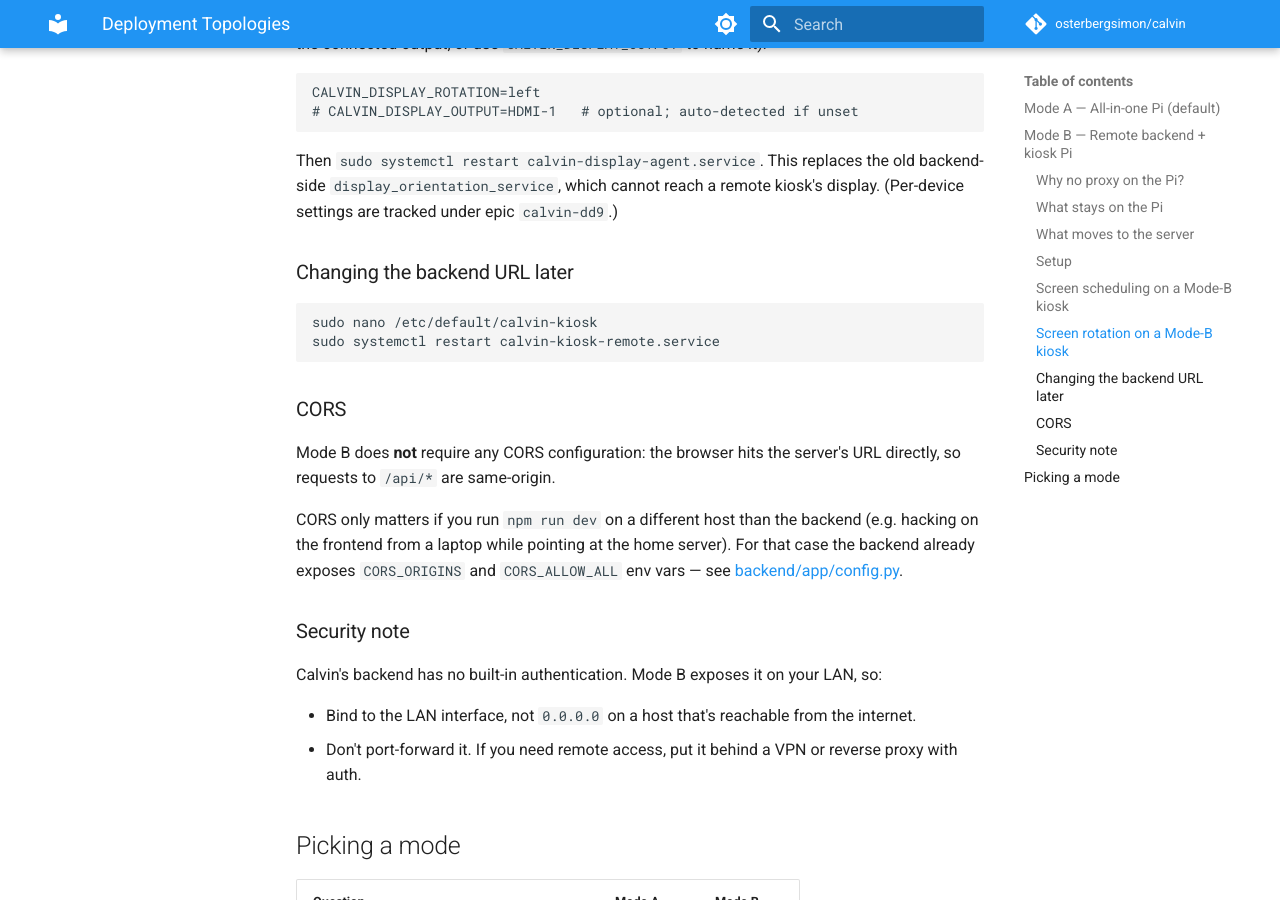
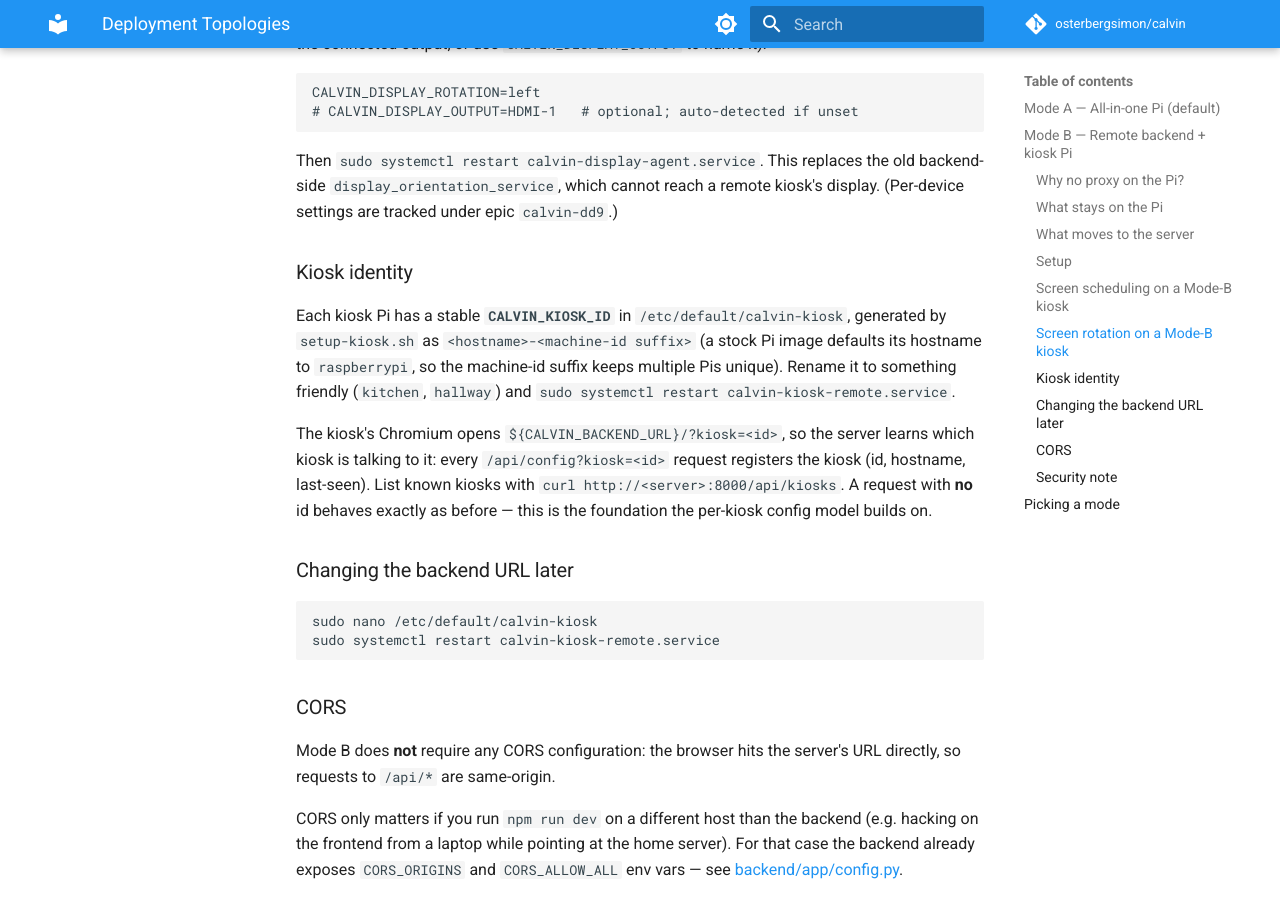
Before and after one commit to osterbergsimon/calvin, an MkDocs documentation site: the page built from docs/setup/DEPLOYMENT_TOPOLOGIES.md, in a window 1280 px wide and 900 px high, scrolled down 2871 px. Built offline with MkDocs 1.6.1 and Material for MkDocs 9.7.7, drawn with Linux system fonts in a browser that asks for light colours; comment, search, counter and statistics services are not loaded.

Commit message:
docs(kiosk): document kiosk identity (dd9.2)

````diff
--- a/docs/setup/DEPLOYMENT_TOPOLOGIES.md
+++ b/docs/setup/DEPLOYMENT_TOPOLOGIES.md
@@ -141,6 +141,20 @@ Then `sudo systemctl restart calvin-display-agent.service`. This replaces the
 old backend-side `display_orientation_service`, which cannot reach a remote
 kiosk's display. (Per-device settings are tracked under epic `calvin-dd9`.)
 
+### Kiosk identity
+
+Each kiosk Pi has a stable **`CALVIN_KIOSK_ID`** in `/etc/default/calvin-kiosk`,
+generated by `setup-kiosk.sh` as `<hostname>-<machine-id suffix>` (a stock Pi
+image defaults its hostname to `raspberrypi`, so the machine-id suffix keeps
+multiple Pis unique). Rename it to something friendly (`kitchen`, `hallway`) and
+`sudo systemctl restart calvin-kiosk-remote.service`.
+
+The kiosk's Chromium opens `${CALVIN_BACKEND_URL}/?kiosk=<id>`, so the server
+learns which kiosk is talking to it: every `/api/config?kiosk=<id>` request
+registers the kiosk (id, hostname, last-seen). List known kiosks with
+`curl http://<server>:8000/api/kiosks`. A request with **no** id behaves exactly
+as before — this is the foundation the per-kiosk config model builds on.
+
 ### Changing the backend URL later
 
 ```bash
````
